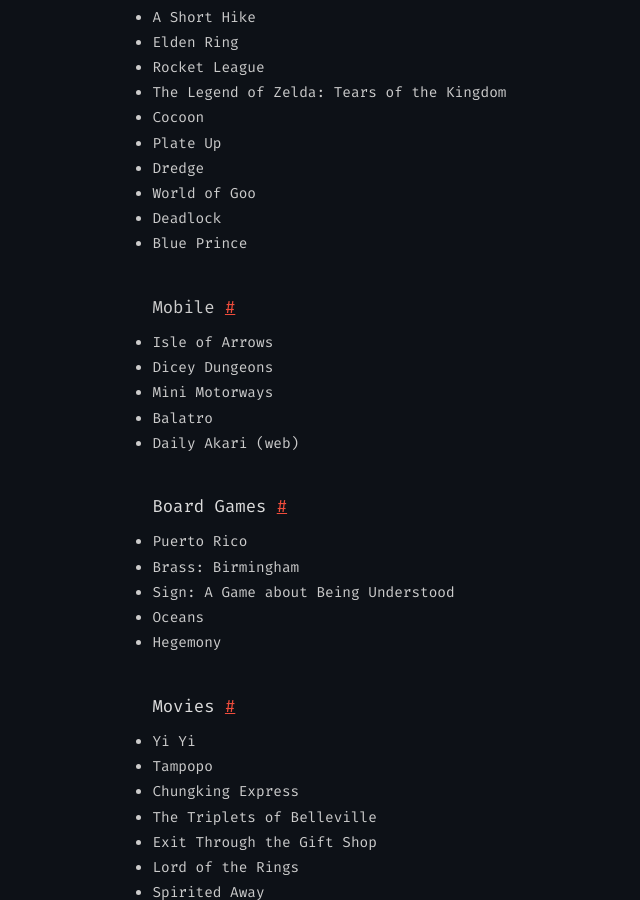
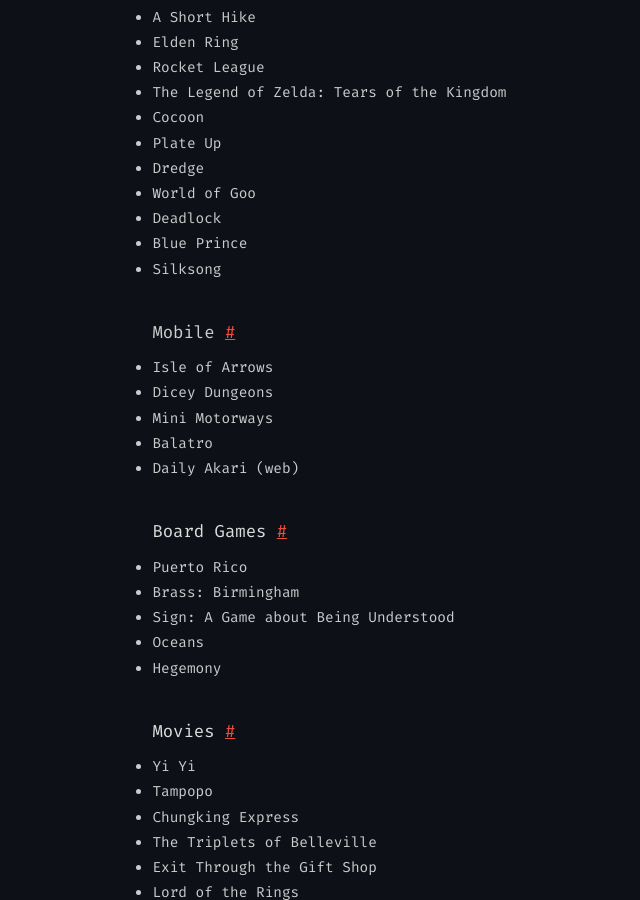
Before and after one commit to sourencho/sourencho.github.io, a Jekyll site: the page built from favorites.md, in a window 1280 px wide and 900 px high, scrolled down 1054 px. Shown: the whole window, without its empty margins (178-818 px from the left). Built offline with Jekyll 4.4.1, drawn with Linux system fonts in a browser that asks for light colours.

Commit message:
Update favorites.md

```diff
--- a/favorites.md
+++ b/favorites.md
@@ -49,6 +49,7 @@
 - World of Goo
 - Deadlock
 - Blue Prince
+- Silksong
 
 #### Mobile
 - Isle of Arrows
```
